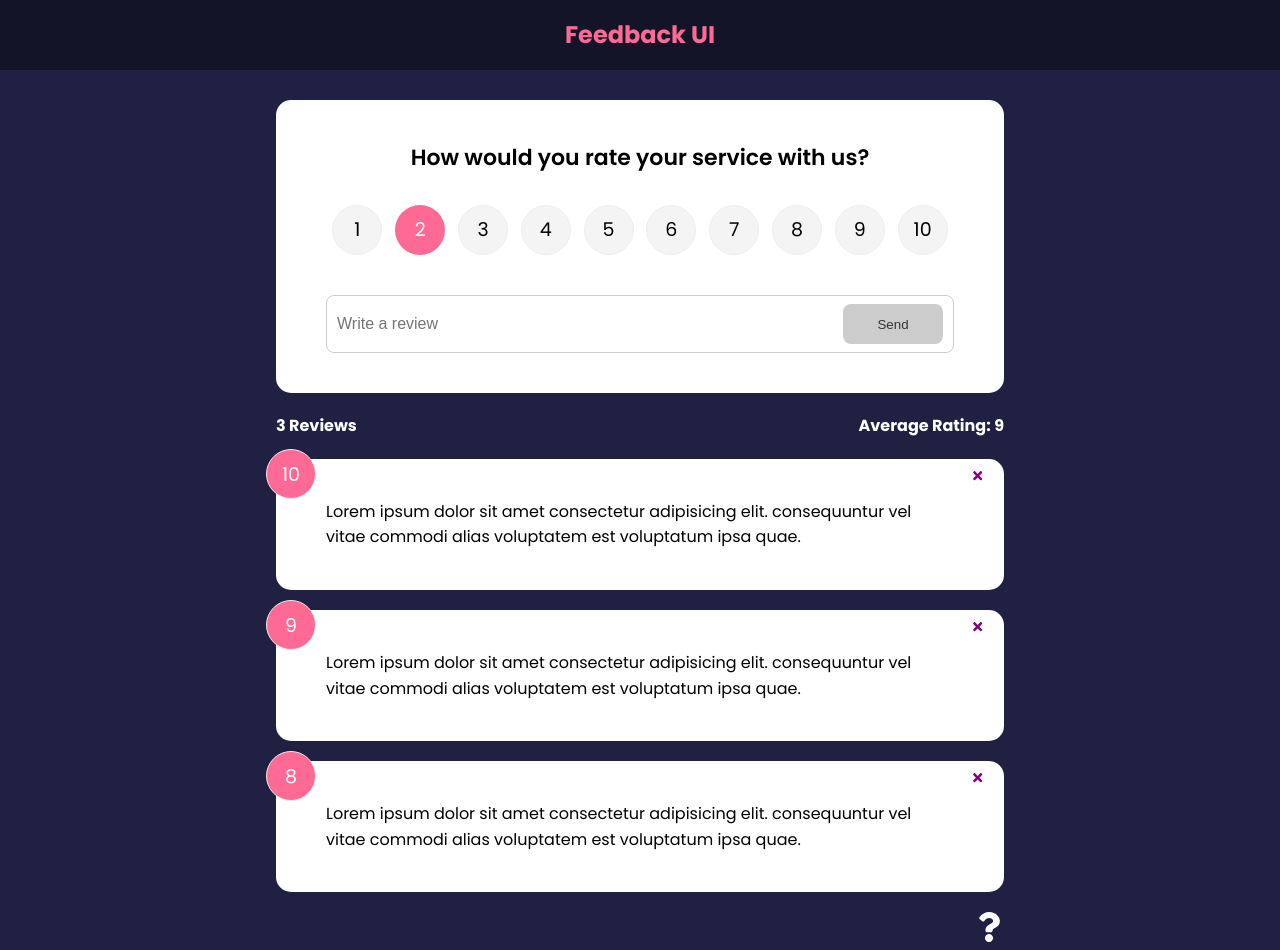
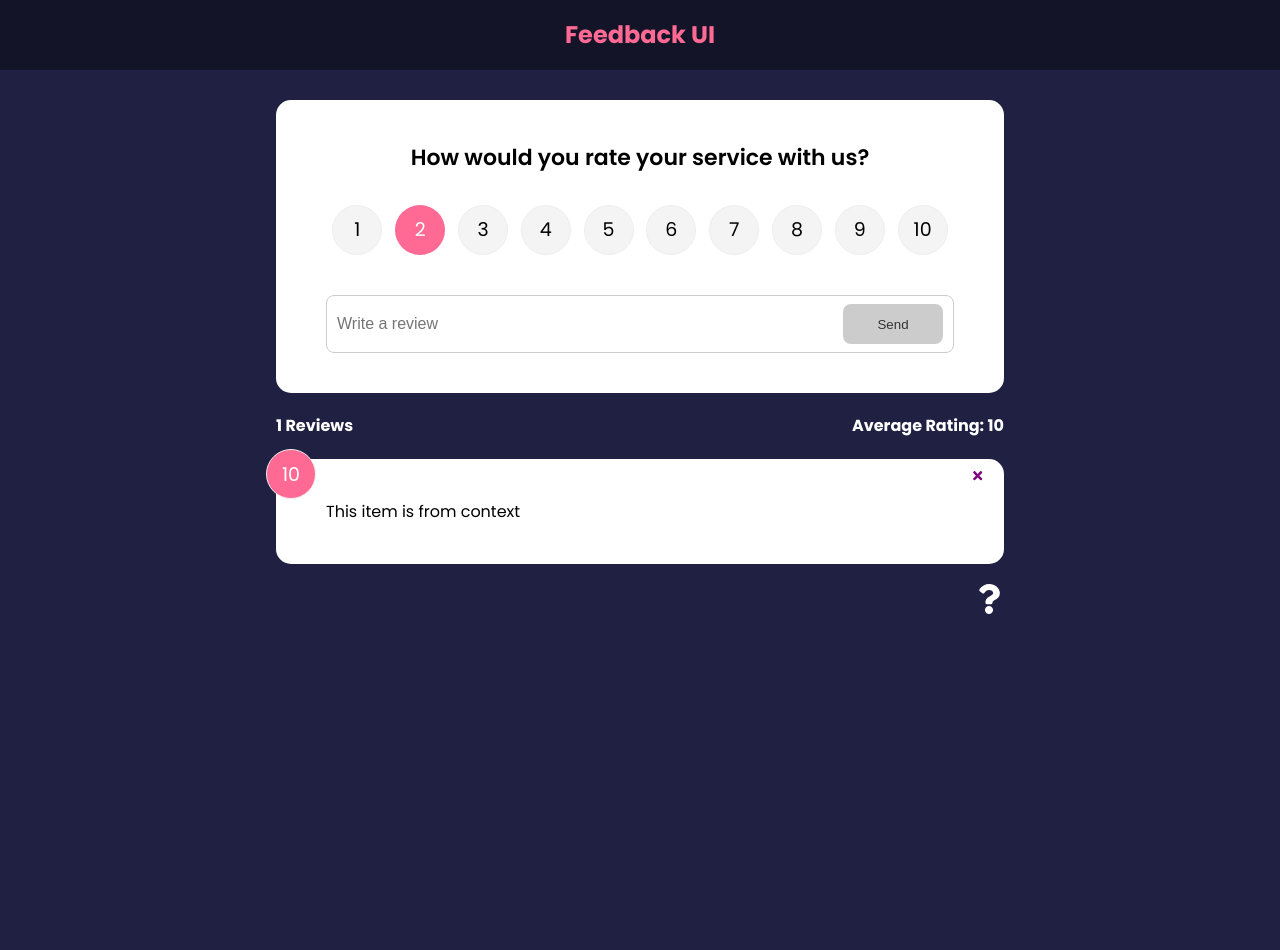
Before and after one commit to Mr-Olivier/feedback-app, a React (Create React App) app: page / in a window 1280 px wide. After the commit the page ends 800 px from the top, so only its background shows below. Built offline with nearby package versions, Linux system fonts and the light colour scheme.

Commit message:
feat: Get Global State with the useContext

```diff
--- a/src/App.js
+++ b/src/App.js
@@ -42,11 +42,8 @@
               element={
                 <>
                   <FeedbackForm handleAdd={addFeedback} />
-                  <FeedbackStats feedback={feedback} />
-                  <FeedbackList
-                    feedback={feedback}
-                    handleDelete={deleteFeedback}
-                  />
+                  <FeedbackStats />
+                  <FeedbackList handleDelete={deleteFeedback} />
                 </>
               }
             />
--- a/src/components/FeedbackList.jsx
+++ b/src/components/FeedbackList.jsx
@@ -1,8 +1,11 @@
 import { motion, AnimatePresence } from "framer-motion";
+import { useContext } from "react";
 import FeedbackItem from "./FeedbackItem";
-import PropTypes from "prop-types";
+import FeedbackContext from "../context/FeedbackContext";
 
-function FeedbackList({ feedback, handleDelete }) {
+function FeedbackList({ handleDelete }) {
+  const { feedback } = useContext(FeedbackContext);
+
   if (!feedback || feedback.length === 0) {
     return <p>No Feedback Yet</p>;
   }
@@ -37,14 +40,4 @@
   // );
 }
 
-FeedbackList.propTypes = {
-  feedback: PropTypes.arrayOf(
-    PropTypes.shape({
-      id: PropTypes.number.isRequired,
-      text: PropTypes.string.isRequired,
-      rating: PropTypes.number.isRequired,
-    })
-  ),
-};
-
 export default FeedbackList;
--- a/src/components/FeedbackStats.jsx
+++ b/src/components/FeedbackStats.jsx
@@ -1,6 +1,9 @@
-import PropTypes from "prop-types";
+import { useContext } from "react";
+import FeedbackContext from "../context/FeedbackContext";
 
-function FeedbackStats({ feedback }) {
+function FeedbackStats() {
+  const { feedback } = useContext(FeedbackContext);
+
   // Calculate ratings avg
   let average =
     feedback.reduce((acc, cur) => {
@@ -17,8 +20,4 @@
   );
 }
 
-FeedbackStats.propTypes = {
-  feedback: PropTypes.array.isRequired,
-};
-
 export default FeedbackStats;
```
